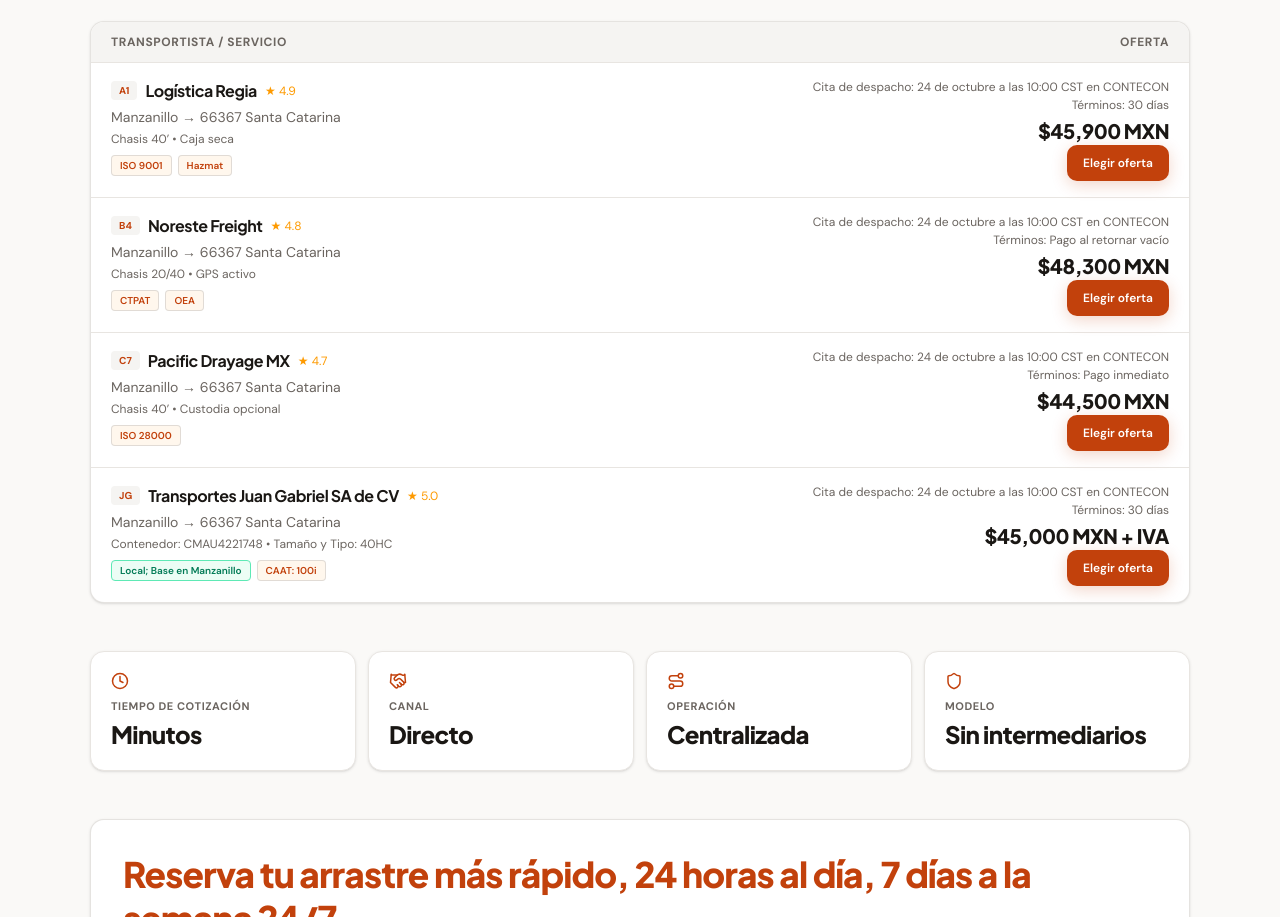
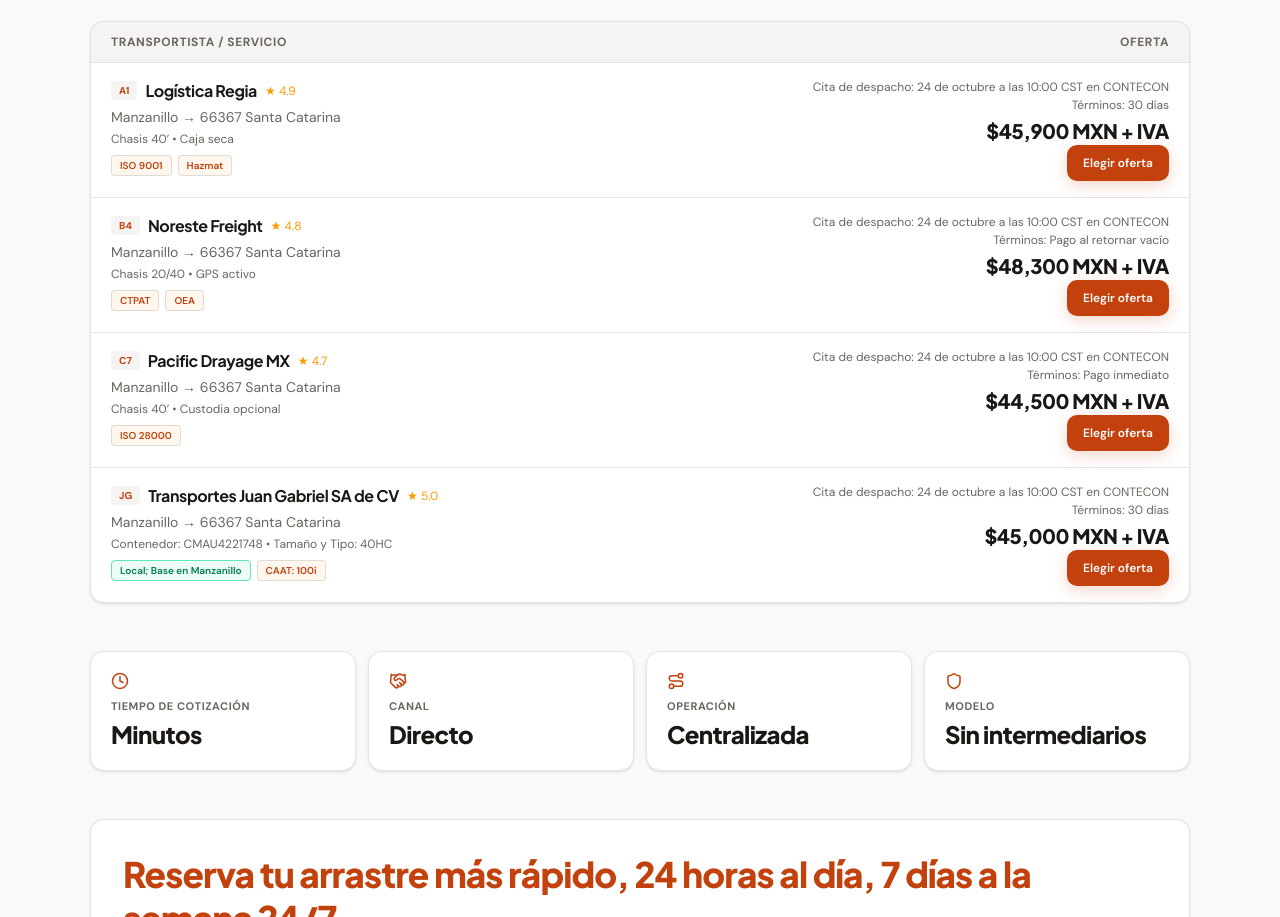
Before and after one commit to apollo-ex/arrastralo, a Next.js app: page /landing in a window 1280 px wide. Shown: the part 866-1783 px from the top of the page. Built offline with nearby package versions, Linux system fonts and the light colour scheme.

Commit message:
Add + IVA to remaining offer prices in importer mock

```diff
--- a/app/landing/page.tsx
+++ b/app/landing/page.tsx
@@ -98,7 +98,7 @@ export default function LandingPage() {
                   certs: ['ISO 9001', 'Hazmat'],
                   eta: 'Cita de despacho: 24 de octubre a las 10:00 CST en CONTECON',
                   payment: 'Términos: 30 días',
-                  price: '$45,900 MXN',
+                  price: '$45,900 MXN + IVA',
                   score: '4.9',
                 },
                 {
@@ -109,7 +109,7 @@ export default function LandingPage() {
                   certs: ['CTPAT', 'OEA'],
                   eta: 'Cita de despacho: 24 de octubre a las 10:00 CST en CONTECON',
                   payment: 'Términos: Pago al retornar vacío',
-                  price: '$48,300 MXN',
+                  price: '$48,300 MXN + IVA',
                   score: '4.8',
                 },
                 {
@@ -120,7 +120,7 @@ export default function LandingPage() {
                   certs: ['ISO 28000'],
                   eta: 'Cita de despacho: 24 de octubre a las 10:00 CST en CONTECON',
                   payment: 'Términos: Pago inmediato',
-                  price: '$44,500 MXN',
+                  price: '$44,500 MXN + IVA',
                   score: '4.7',
                 },
                 {
```
